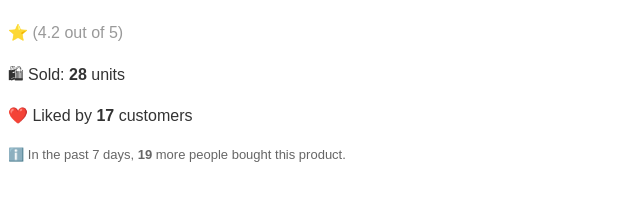
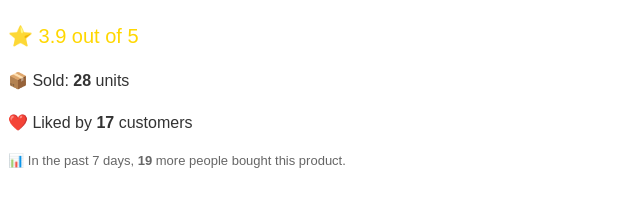
Before and after one commit to wsitcreator/stats-page, a plain HTML site: page index.html in a window 1280 px wide. Shown: the whole page, without its empty margins (0-640 px from the left). Drawn offline with Linux system fonts and the light colour scheme.

Commit message:
Update index.html

```diff
--- a/index.html
+++ b/index.html
@@ -37,12 +37,13 @@
       if (i >= diffDays - 7) soldLast7 += dailySold;
     }
 
-    var html = `
-      <p>⭐️ <span style='color: #999;'>(4.2 out of 5)</span></p>
-      <p>🛍 Sold: <strong>${sold}</strong> units</p>
-      <p>❤️ Liked by <strong>${likes}</strong> customers</p>
-      <p style='color: #666; font-size: 13px;'>ℹ️ In the past 7 days, <strong>${soldLast7}</strong> more people bought this product.</p>
-    `;
+    var rating = Math.min(5, (likes / 20 + 3)).toFixed(1);  // هر 20 لایک = +1 ستاره از پایه 3
+
+var html =
+  '<p><span style="color: #ffd700; font-size: 20px;">⭐ ' + rating + ' out of 5</span></p>' +
+  '<p>📦 Sold: <strong>' + sold + '</strong> units</p>' +
+  '<p>❤️ Liked by <strong>' + likes + '</strong> customers</p>' +
+  '<p style="color: #666; font-size: 13px;">📊 In the past 7 days, <strong>' + soldLast7 + '</strong> more people bought this product.</p>';
     document.getElementById('product-stats').innerHTML = html;
   })();
   </script>
```
